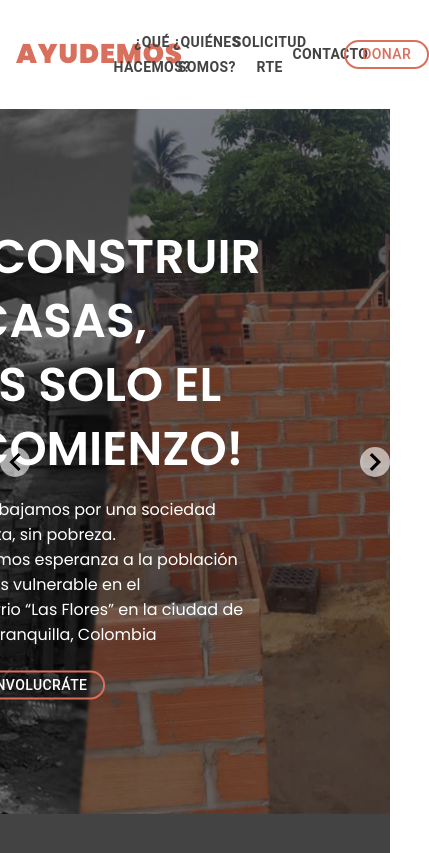
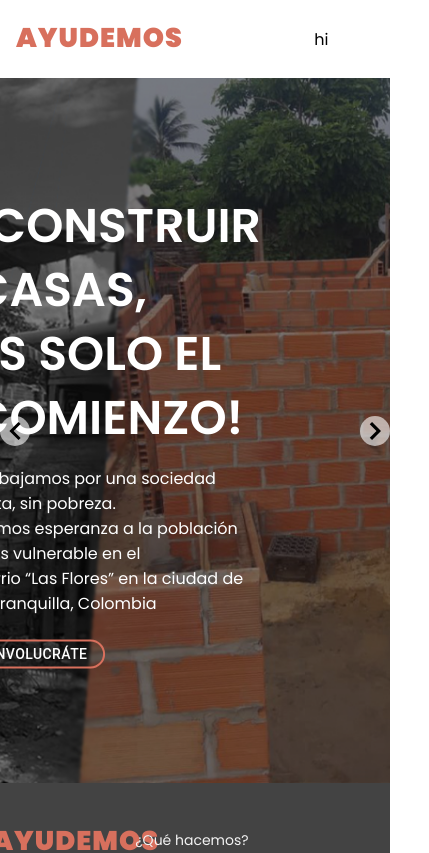
Before and after one commit to melendez-dev/help-us, a Next.js app: page / in a window 390 px wide. Shown: the top 853 px of the page, 429 px wide, since content can reach past the window. Built offline with nearby package versions, Linux system fonts and the light colour scheme.

Commit message:
feature: add redux and change navbar to movil

```diff
--- a/package.json
+++ b/package.json
@@ -14,6 +14,7 @@
     "@emotion/react": "^11.10.4",
     "@emotion/styled": "^11.10.4",
     "@mui/material": "^5.10.8",
+    "@reduxjs/toolkit": "^1.8.6",
     "axios": "^1.1.2",
     "emailjs": "^4.0.1",
     "framer-motion": "^7.5.3",
@@ -24,6 +25,7 @@
     "react-dom": "18.2.0",
     "react-hook-form": "^7.37.0",
     "react-player": "^2.11.0",
+    "react-redux": "^8.0.4",
     "react-simple-image-slider": "^2.4.1",
     "react-slideshow-image": "^4.0.5",
     "sweetalert2": "^11.6.1",
--- a/pages/_app.js
+++ b/pages/_app.js
@@ -1,12 +1,18 @@
 // provider theme to the app
-import "../styles/globals.css"
+import "../styles/globals.css";
 import { ThemeProvider } from "@mui/material/styles";
 import { theme } from "../theme";
+
+// redux
+import { Provider } from "react-redux";
+import { store } from "../src/app/store";
 function MyApp({ Component, pageProps }) {
   return (
-    <ThemeProvider theme={theme}>
-      <Component {...pageProps} />
-    </ThemeProvider>
+    <Provider store={store}>
+      <ThemeProvider theme={theme}>
+        <Component {...pageProps} />
+      </ThemeProvider>
+    </Provider>
   );
 }
 
--- a/pages/index.js
+++ b/pages/index.js
@@ -1,6 +1,10 @@
 import HomeComponent from "../src/components/common/Home/Home";
 import Layout from "../src/components/shared/Layout/Layout";
+
+import { useSelector } from "react-redux";
 export default function Home() {
+  const movil = useSelector((state) => state.movil.value);
+  console.log("movil", movil);
   return (
     <div>
       <Layout>
--- /dev/null
+++ b/src/app/store.js
@@ -0,0 +1,8 @@
+import { configureStore } from "@reduxjs/toolkit";
+import movilSlice from "../features/movil/movilSlice";
+
+export const store = configureStore({
+  reducer: {
+    movil: movilSlice,
+  },
+});
--- a/src/components/common/Navbar/Navbar.js
+++ b/src/components/common/Navbar/Navbar.js
@@ -1,6 +1,23 @@
+import { useLayoutEffect } from "react";
 import { Container, Grid, Typography, Button } from "@mui/material";
 import Link from "next/link";
+
+// responsive
+import useMediaQuery from "@mui/material/useMediaQuery";
+
+// redux
+import { useDispatch, useSelector } from "react-redux";
+import { setMovil } from "../../../features/movil/movilSlice";
+
 export default function Navbar() {
+  const movil = useSelector((state) => state.movil.value);
+  const matches = useMediaQuery("(max-width:920px)");
+  const dispatch = useDispatch();
+
+  useLayoutEffect(() => {
+    dispatch(setMovil(matches));
+  }, [matches]);
+
   return (
     <Container>
       <Grid
@@ -11,7 +28,7 @@ export default function Navbar() {
           padding: "24px 0px",
         }}
       >
-        <Grid item xs={3}>
+        <Grid item xs={10} md={3}>
           <Link href="/">
             <Typography
               variant="logo"
@@ -22,6 +39,12 @@ export default function Navbar() {
             </Typography>
           </Link>
         </Grid>
+        {movil ? (
+          <Grid item xs={2}>
+            hi
+          </Grid>
+        ) : (
+          <>
             <Grid item xs={2}>
               <Link href="/what-do">
                 <Button variant="text" color="secondary">
@@ -57,6 +80,8 @@ export default function Navbar() {
                 </Button>
               </Link>
             </Grid>
+          </>
+        )}
       </Grid>
     </Container>
   );
--- /dev/null
+++ b/src/features/movil/movilSlice.js
@@ -0,0 +1,19 @@
+import { createSlice } from "@reduxjs/toolkit";
+
+const initialState = {
+  value: false,
+};
+
+export const movilSlice = createSlice({
+  name: "movil",
+  initialState,
+  reducers: {
+    setMovil: (state, action) => {
+      state.value = action.payload;
+    },
+  },
+});
+
+export const { setMovil } = movilSlice.actions;
+
+export default movilSlice.reducer;
```
Also changed, not shown: 1 other file (tests, documents, lock files or other folders). Lines whose indentation alone changed are shown as unchanged.
